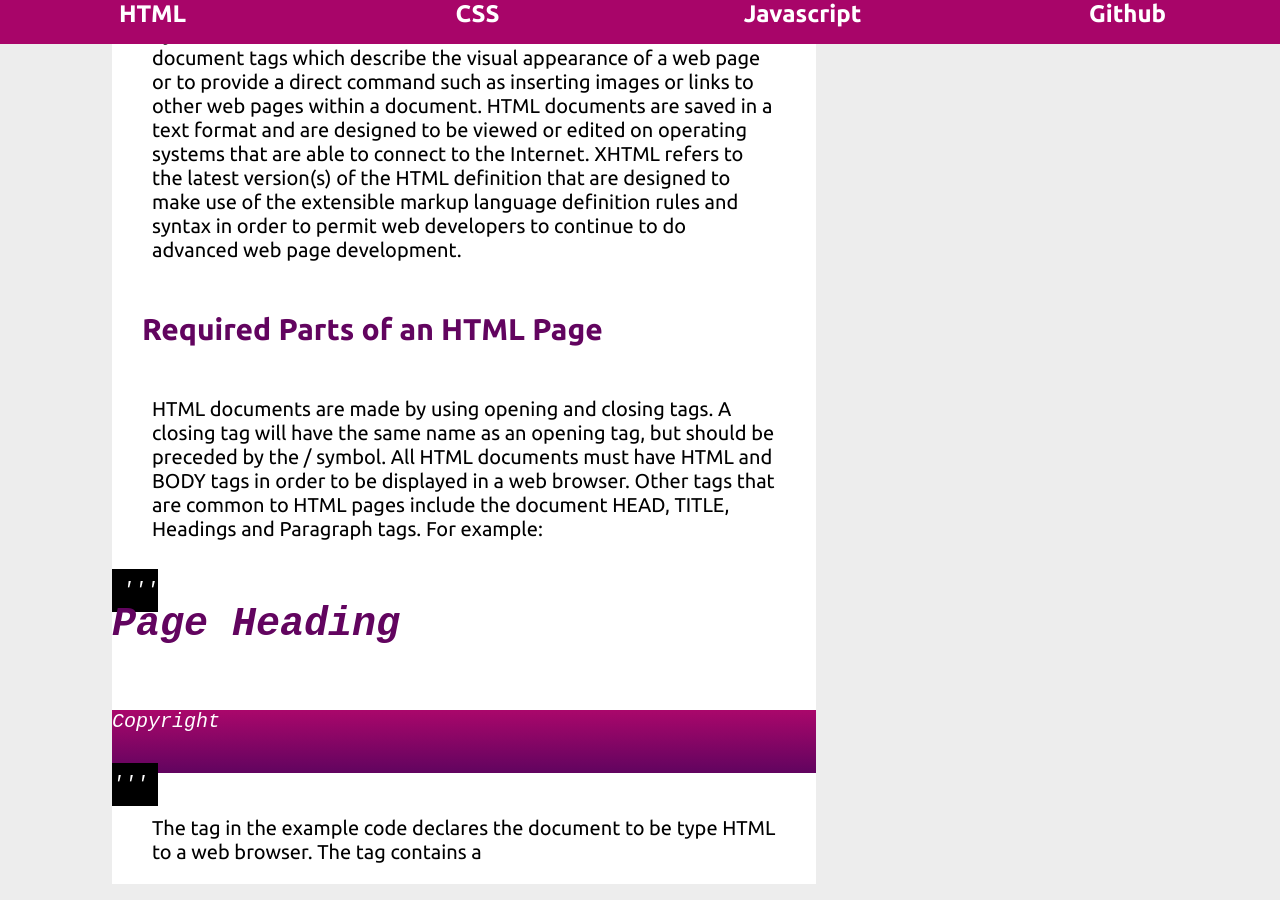
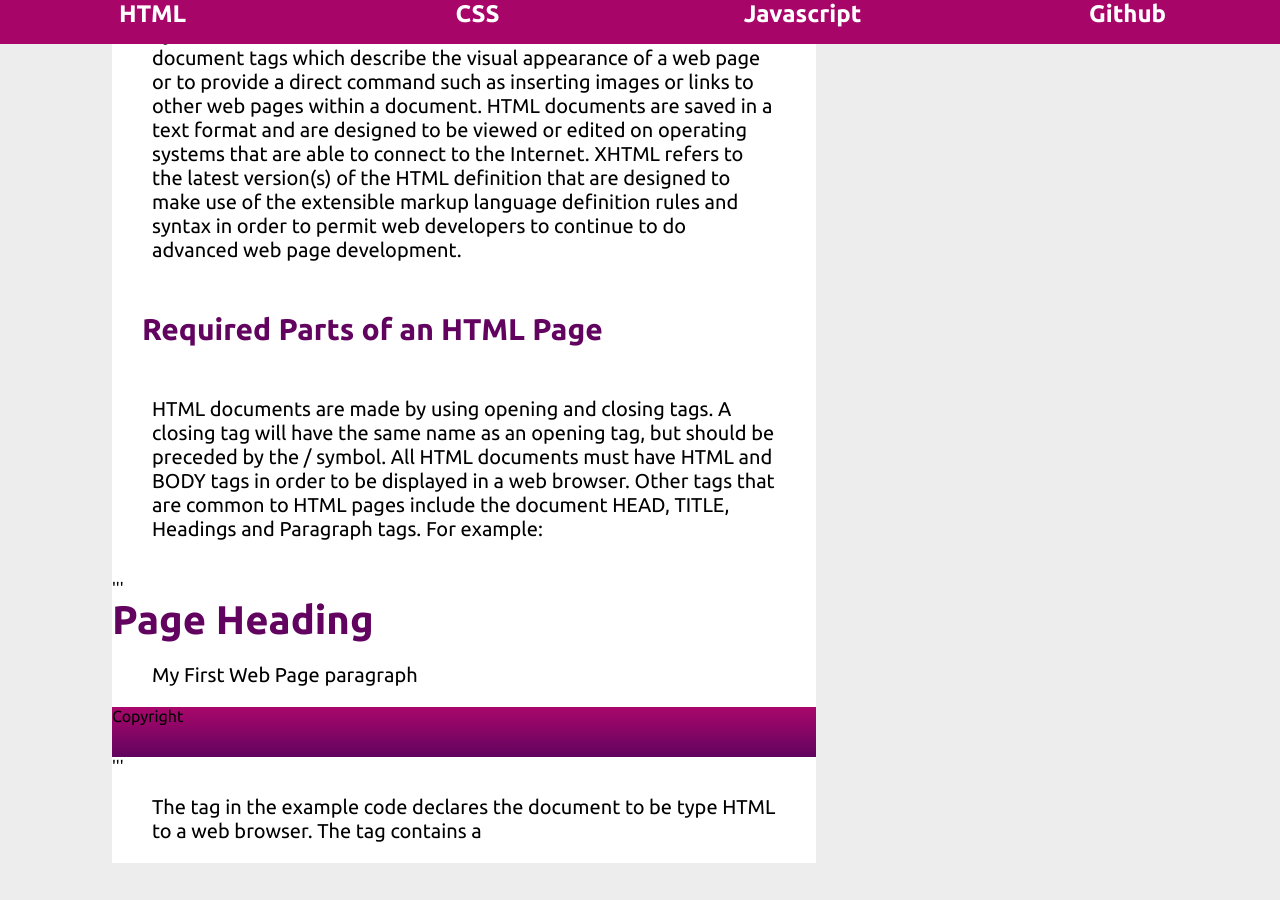
Before and after one commit to Steve-AB/Steve-AB.github.io, a Jekyll site: the page built from pages/html-page/index.html, in a window 1280 px wide and 900 px high, scrolled down 289 px. Built offline with Jekyll 4.4.1, drawn with Linux system fonts in a browser that asks for light colours; nearby versions of some CDN libraries; after the commit the page ends 1168 px from its top, so only the background shows below that.

Commit message:
Update index.html

```diff
--- a/pages/html-page/index.html
+++ b/pages/html-page/index.html
@@ -14,7 +14,7 @@ title: Steve-AB | Ascribe Bureau
           <H3>Required Parts of an HTML Page</H3>
           <P>HTML documents are made by using opening and closing tags. A closing tag will have the same name as an opening tag, but should be preceded by the / symbol. All HTML documents must have HTML and BODY tags in order to be displayed in a web browser. Other tags that are common to HTML pages include the document HEAD, TITLE, Headings and Paragraph tags. For example:</P>
           <br>
-          <code>'''
+          '''
            <!DOCTYPE html>
            <html>
            <head>
@@ -26,23 +26,23 @@ title: Steve-AB | Ascribe Bureau
            </body>
            <footer>Copyright</footer>
            </html>
-          '''</code>
+          '''
           <br>
           <p>The <HTML> tag in the example code declares the document to be type HTML to a web browser. The <HEAD> tag contains a <TITLE> tag that will be displayed in the top of a web browser and can also contain Javascript, links to css stylesheets and other meta data information for the web page. The <BODY> tag contains the information to be displayed in the HTML document, includes a header tag <H1> declaration, and defines a paragraph tag <P>. Although an HTML page can be displayed without tags having corresponding closing tags, it is not considered bad practice and will not be a well-formed document. This may also cause and display errors if none of the tags are closed.</p>
            <h3>Embedding Images</h3>
            <p>Internet Browsers are designed to embed images in various formats such as GIF, JPEG, or PNG, with the latest browsers also supporting the W3C approved SVG format for display. HTML code will provide a linked reference to an image that is stored on a web server along with any size and meta information required in order to display the image properly in a web page. If the image can not be retrieved from the web server, alternative display information is included in order to provide a visual text display or alternative information for those who are unable to view pictures. A <IMG> tag is used for displaying images in HTML documents, for example, to include an image in the previous example, add the following line of HTML code in between the opening and closing <BODY> tags:</p>
             <br>
-            <code>'''
+            '''
              <img src="https://www.mysite.com/myimage.png" alt="my image">
-            '''</code>
+            '''
             <br>
             <p>The image code will attempt to retrieve the image and will alternatively display the text “my image” to the end user in the event the image can not be downloaded to view.<p>
             <h3>Link to Other Web Pages</h3>
             <p>One of the most commonly used aspects of HTML documents is to link to other web pages or resources on the Internet. The HTML tag used to link to another page is the anchor tag, '''<a>'''. In between the opening and closing anchor tag declaration, you include the text or image that you want to be linked to the web address that you provide. For example:</p>
             <br>
-            <code>'''
+            '''
              <a href="https://www.myothersite.com"> My Other Site</a>
-            '''</code>
+            '''
             <br>
             <p>This HTML statement will display the words “My Other Site” which can be selected to open a new window in your web browser to display the “My Other Sites” web page. The href attribute is used to provide the URL for the resource being linked to by the anchor tag declaration.</p>
             <h3>HTML and The World Wide Web</h3>
```
